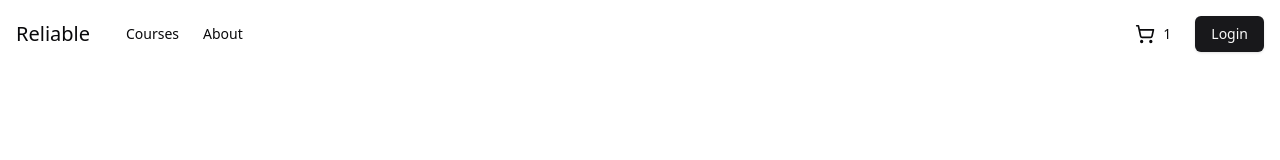
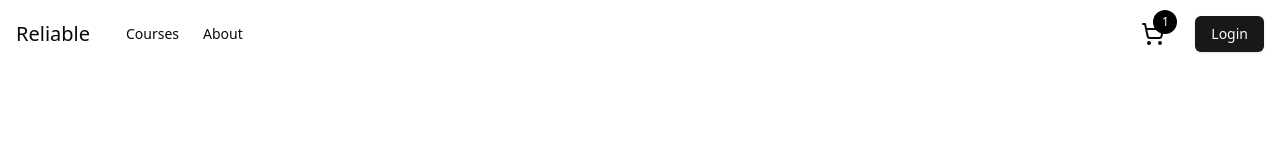
Before and after one commit to evilpaper/reliable, a Next.js app: page / in a window 1280 px wide. Both pictures are taken after a click on the button "Buy course". Shown: the top 160 px of the page. Built offline with nearby package versions, Linux system fonts and the light colour scheme.

Commit message:
Put cart count in a black absolute dot

```diff
--- a/src/components/nav.tsx
+++ b/src/components/nav.tsx
@@ -88,9 +88,13 @@ export function Nav() {
           ))}
         </nav>
         <section className="flex items-center gap-6 ">
-          <Button variant="ghost" size="icon" className="flex gap-2">
+          <Button variant="ghost" size="icon" className="flex gap-2 relative">
             <Icons.shoppingCart />
-            {cartCount !== 0 && cartCount}
+            {cartCount !== 0 && (
+              <div className="absolute bg-black text-white text-xs rounded-full h-6 w-6 flex items-center justify-center top-0 right-0 transform translate-x-1/4 -translate-y-1/4">
+                {cartCount}
+              </div>
+            )}
           </Button>
           <Button>Login</Button>
         </section>
```
